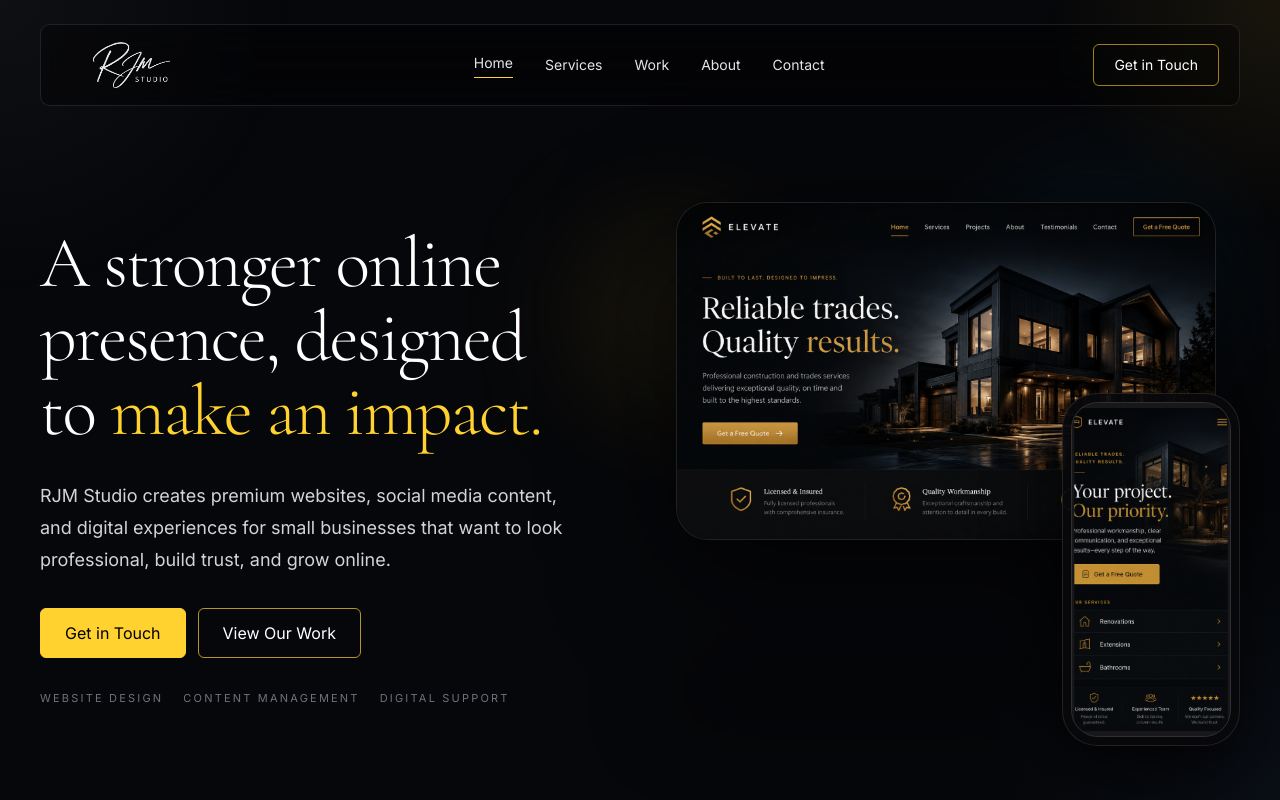
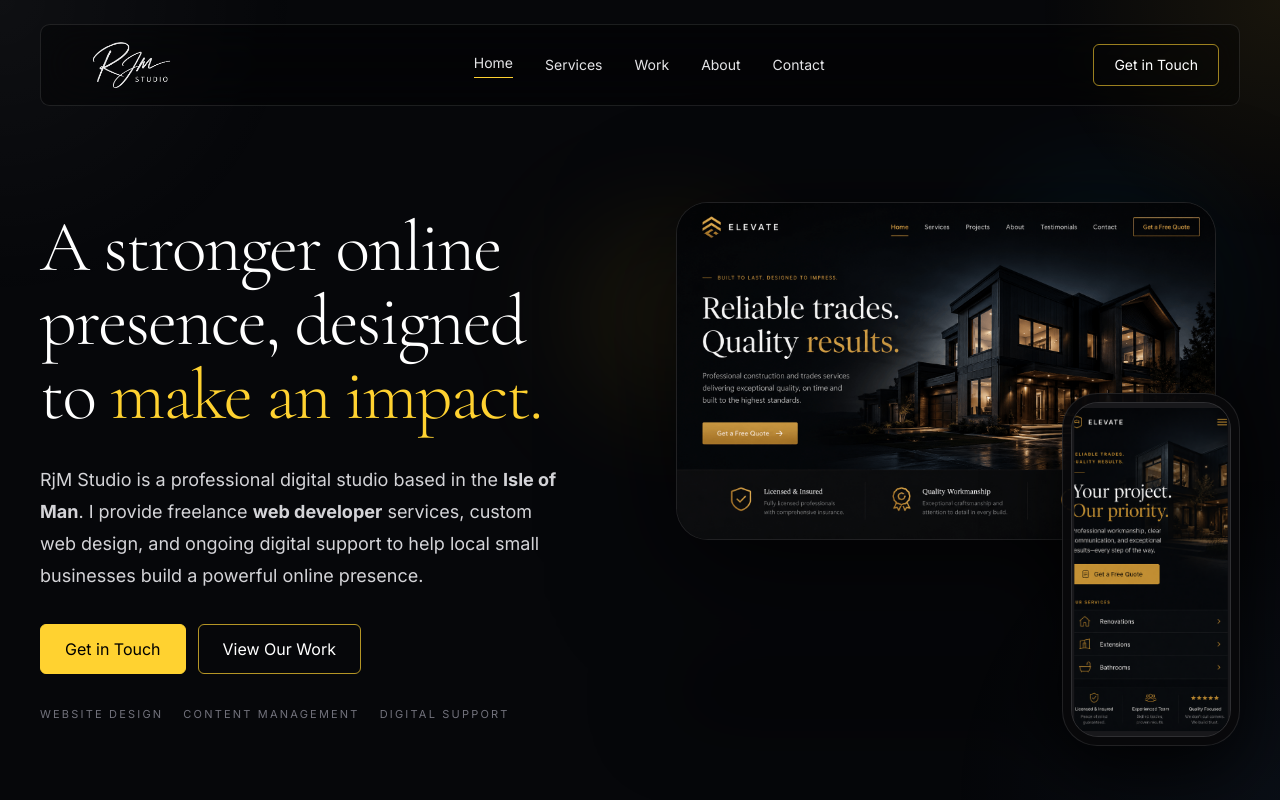
Before and after one commit to Hugo0089/rjm-studio, a React (Vite) app: page / in a window 1280 px wide. Shown: the top 800 px of the page. Built offline with nearby package versions, Linux system fonts and the light colour scheme; the HTML template or start-up script is replaced by a standard one.

Commit message:
Optimize local SEO keywords for Ilse of Man

```diff
--- a/src/components/AboutPage.tsx
+++ b/src/components/AboutPage.tsx
@@ -139,7 +139,7 @@ export default function AboutPage() {
   return (
     <>
       <Helmet>
-        <title>About | RjM Studio</title>
+        <title>About | RjM Studio™</title>
         <meta
           name="description"
           content="Learn more about RJM Studio and its approach to website design, social media management, and digital support."
--- a/src/components/ContactPage.tsx
+++ b/src/components/ContactPage.tsx
@@ -177,7 +177,7 @@ export default function ContactPage() {
   return (
     <>
       <Helmet>
-        <title>Contact | RjM Studio</title>
+        <title>Contact | RjM Studio™</title>
         <meta
           name="description"
           content="Get in touch with RJM Studio to discuss your website, social media, or digital support needs."
@@ -570,7 +570,7 @@ export default function ContactPage() {
               </div>
 
               <a
-                href="mailto:rjm890724@gmail.com?subject=RJM%20Studio%20Enquiry"
+                href="mailto:studio@rjm-studio.co.uk?subject=RJM%20Studio%20Enquiry"
                 className="inline-flex rounded-md border border-amber-300 bg-amber-300 px-6 py-3 text-sm font-medium text-black transition hover:bg-amber-200"
               >
                 <span className="inline-flex items-center gap-2 text-black">
--- a/src/components/RJMStudioHomepage.tsx
+++ b/src/components/RJMStudioHomepage.tsx
@@ -302,15 +302,15 @@ export default function RJMStudioHomepageApp() {
   return (
     <>
       <Helmet>
-        <title>RJM Studio | Web Design, Social Media & Digital Support</title>
+        <title>Web Developer & Designer Isle of Man | RjM Studio</title>
         <meta
           name="description"
-          content="RJM Studio helps small businesses build a stronger online presence through website design, social media management, and digital support."
+          content="RJM Studio is a digital studio based in the Isle of Man, providing custom web development and digital design for small businesses."
         />
         <meta property="og:title" content="RjM Studio" />
         <meta
           property="og:description"
-          content="Web design, social media management, and digital support for small businesses."
+          content="RJM Studio is a digital studio based in the Isle of Man, providing custom web development and digital design for small businesses."
         />
         <meta
           property="og:image"
@@ -439,9 +439,11 @@ export default function RJMStudioHomepageApp() {
                 </h1>
               </div>
               <p className="mt-8 max-w-xl text-lg leading-8 text-zinc-300">
-                RJM Studio creates premium websites, social media content, and
-                digital experiences for small businesses that want to look
-                professional, build trust, and grow online.
+                RjM Studio is a professional digital studio based in the{" "}
+                <strong>Isle of Man</strong>. I provide freelance{" "}
+                <strong>web developer</strong> services, custom web design, and
+                ongoing digital support to help local small businesses build a
+                powerful online presence.
               </p>
               <div className="mt-8 flex flex-wrap items-center gap-4">
                 <Link to="/contact">
--- a/src/components/ServicesPage.tsx
+++ b/src/components/ServicesPage.tsx
@@ -214,7 +214,7 @@ export default function RJMStudioServicesPage() {
   return (
     <>
       <Helmet>
-        <title>Services | RjM Studio</title>
+        <title>Services | RjM Studio™</title>
         <meta
           name="description"
           content="Explore website design, social media management, and digital support services from RJM Studio for small and medium businesses."
--- a/src/components/WorkPage.tsx
+++ b/src/components/WorkPage.tsx
@@ -213,7 +213,7 @@ export default function WorkPage() {
   return (
     <>
       <Helmet>
-        <title>Work | RjM Studio</title>
+        <title>Work | RjM Studio™</title>
         <meta
           name="description"
           content="View selected website and digital design work created by RJM Studio for small businesses."
```
